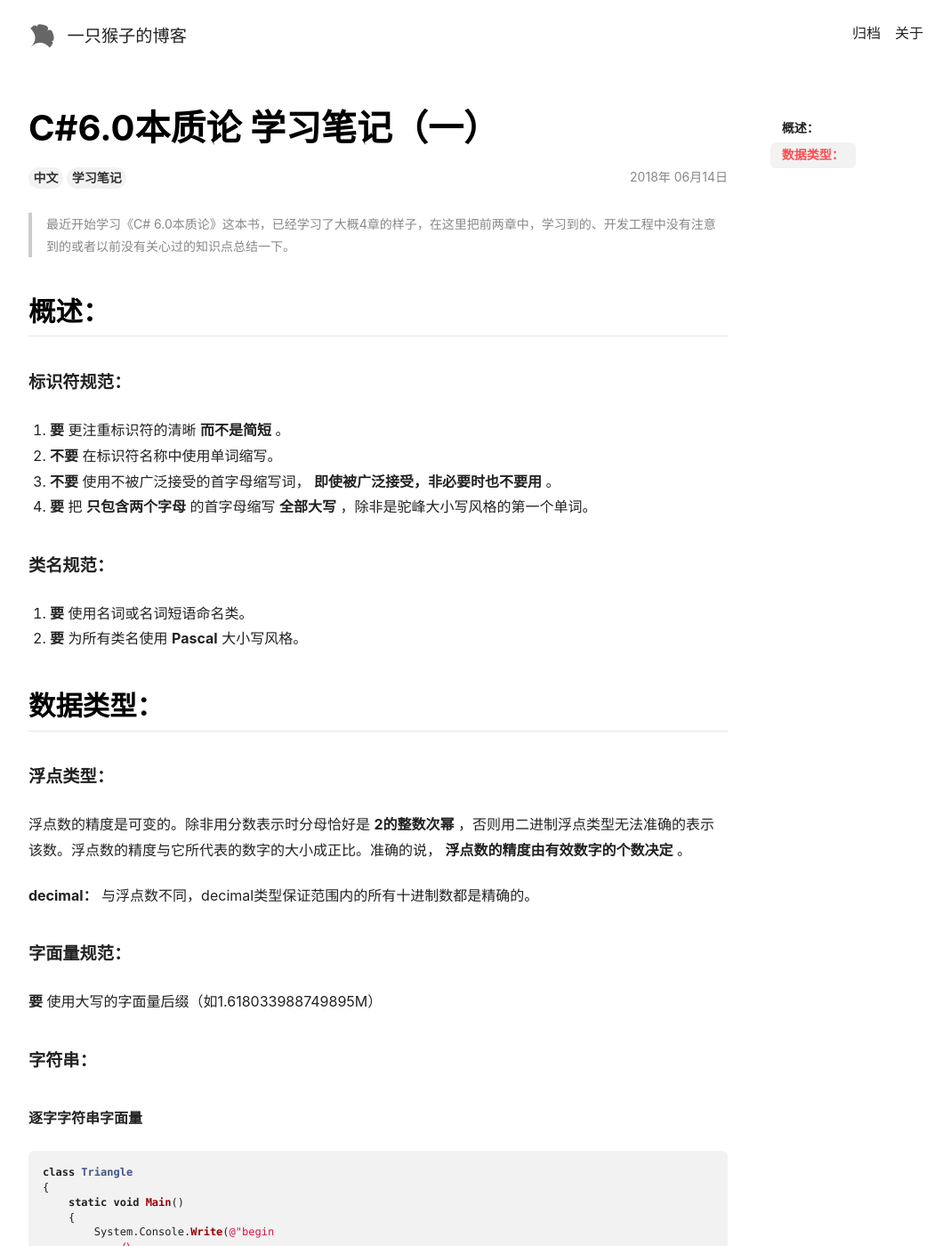
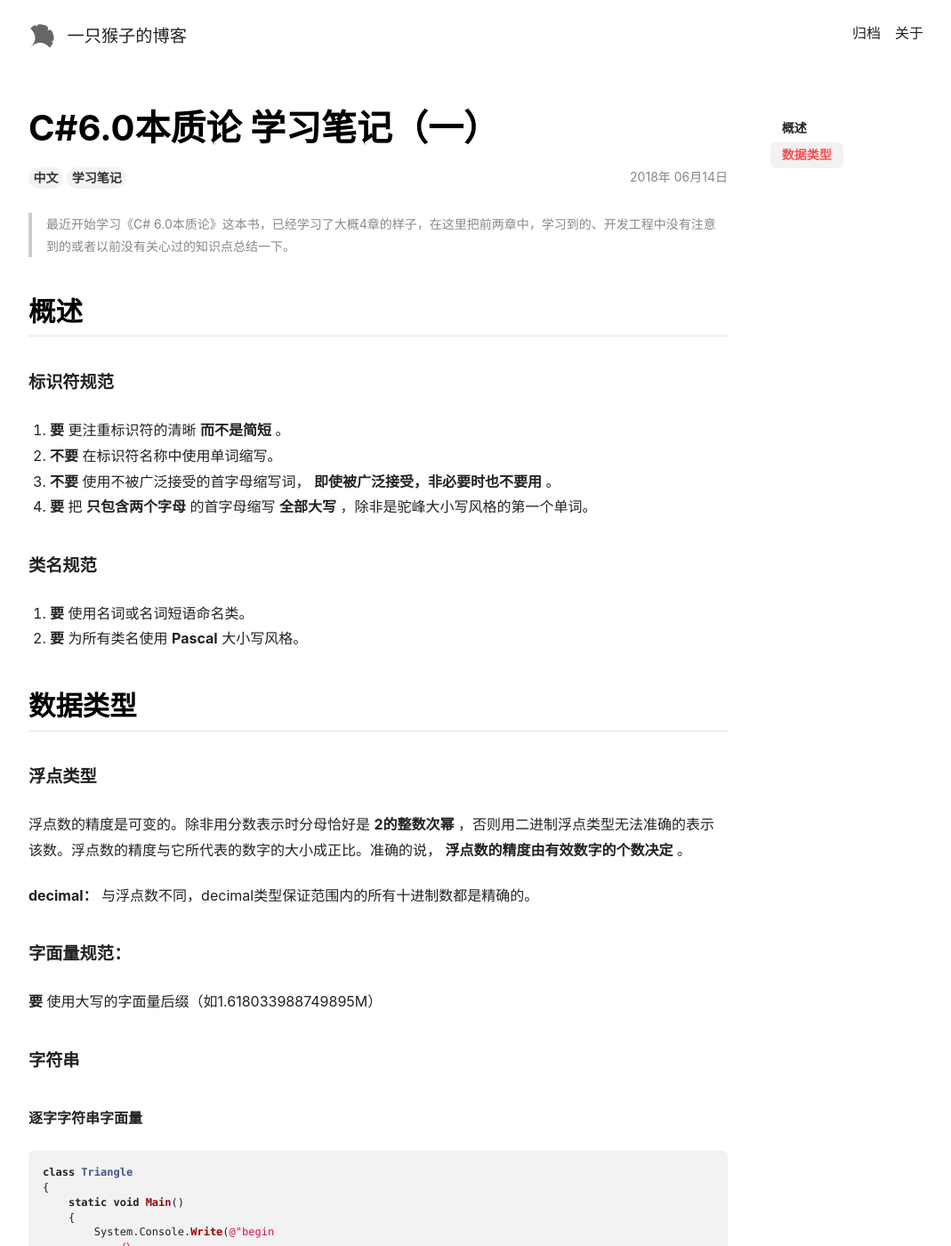
Before and after one commit to smjCoder/smjCoder.github.io, a Jekyll site: the page built from _posts/2018-06-14-C#-6.0本质论-学习笔记（一）.md, in a window 1280 px wide and 1400 px high. Shown: the whole window at 89% size, without its empty margins (105-1174 px from the left). Built offline with Jekyll 4.4.1, drawn with Linux system fonts in a browser that asks for light colours; nearby versions of some CDN libraries.

Commit message:
创建新笔记

````diff
--- a/_posts/2018-06-14-C#-6.0本质论-学习笔记（一）.md
+++ b/_posts/2018-06-14-C#-6.0本质论-学习笔记（一）.md
@@ -13,22 +13,22 @@ date: 2018-06-14 23:48:00
 
 <!--more-->
 
-## 概述：
+## 概述
 
-#### 标识符规范：
+#### 标识符规范
 1.  __要__ 更注重标识符的清晰 __而不是简短__ 。
 2.  __不要__ 在标识符名称中使用单词缩写。
 3.  __不要__ 使用不被广泛接受的首字母缩写词， __即使被广泛接受，非必要时也不要用__ 。
 4.  __要__ 把 __只包含两个字母__ 的首字母缩写 __全部大写__ ，除非是驼峰大小写风格的第一个单词。
 
-#### 类名规范：
+#### 类名规范
 
 1.  __要__ 使用名词或名词短语命名类。
 2.  __要__ 为所有类名使用 __Pascal__ 大小写风格。
 
-## 数据类型：
+## 数据类型
 
-#### 浮点类型：
+#### 浮点类型
 
 浮点数的精度是可变的。除非用分数表示时分母恰好是 __2的整数次幂__ ，否则用二进制浮点类型无法准确的表示该数。浮点数的精度与它所代表的数字的大小成正比。准确的说， __浮点数的精度由有效数字的个数决定__ 。
 
@@ -38,7 +38,7 @@ __decimal：__ 与浮点数不同，decimal类型保证范围内的所有十进
 
 __要__ 使用大写的字面量后缀（如1.618033988749895M）
 
-#### 字符串：
+#### 字符串
 
 ##### 逐字字符串字面量
 
@@ -77,6 +77,6 @@ System.Console.WriteLine($"Your full name is {firstName} {lastName}");
 
 如果有大量字符串需要修改，应当使用数据类型``` System.Text.StringBuilder```。``` System.Text.StringBuilder```包含`Append()`、`AppendFormat()`、`Insert()`、`Remove()`和`Replace()`等方法。
 
-#### null和void：
+#### null和void
 
 null值由关键字null标识，表明变量不引用任何有效的对象。void表示没有类型，或者没有任何值。
````
Also changed, not shown: _posts/2018-06-25-C#-6.0本质论-学习笔记（二）.md (added, +17 -0 lines).
